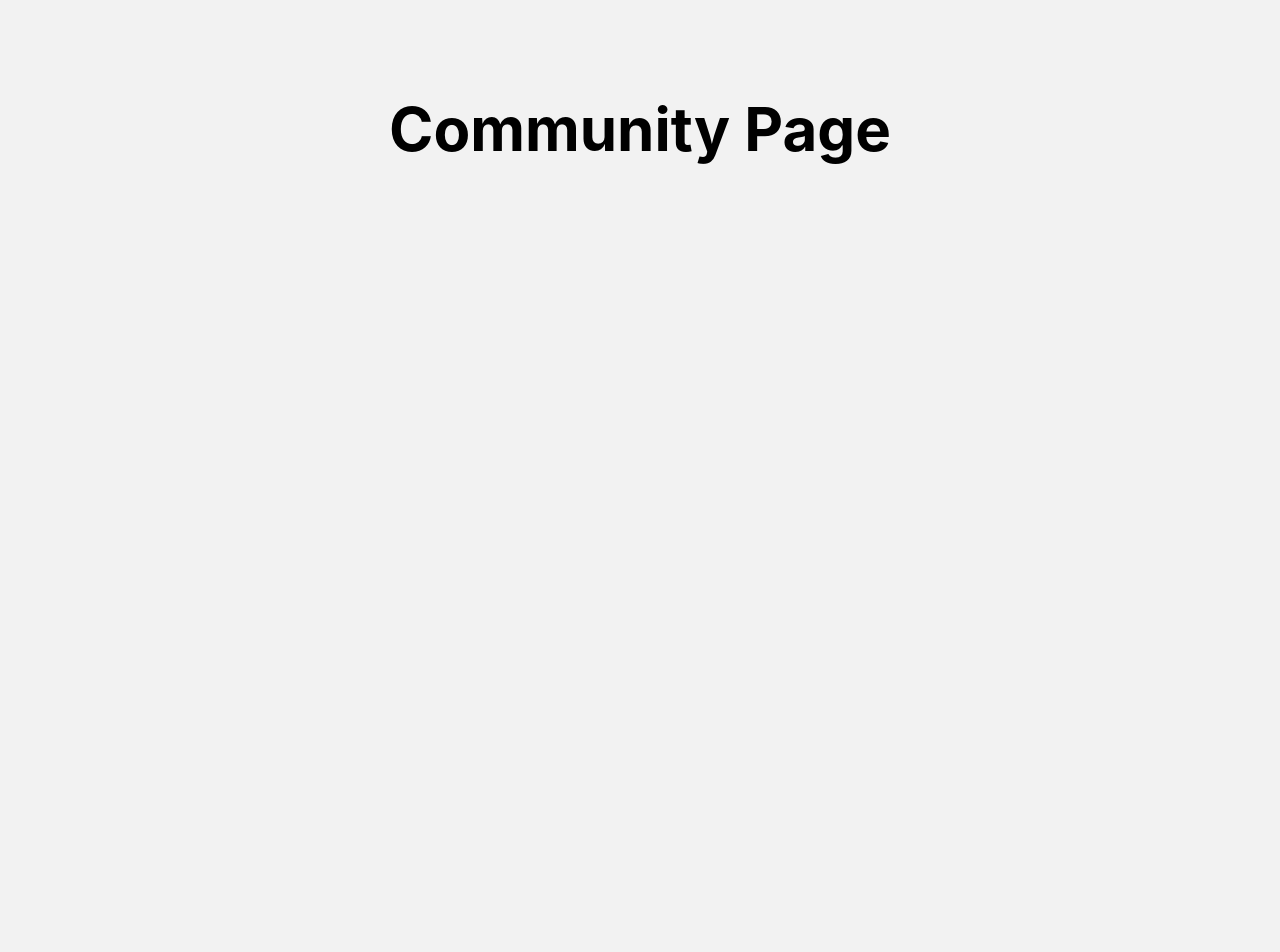
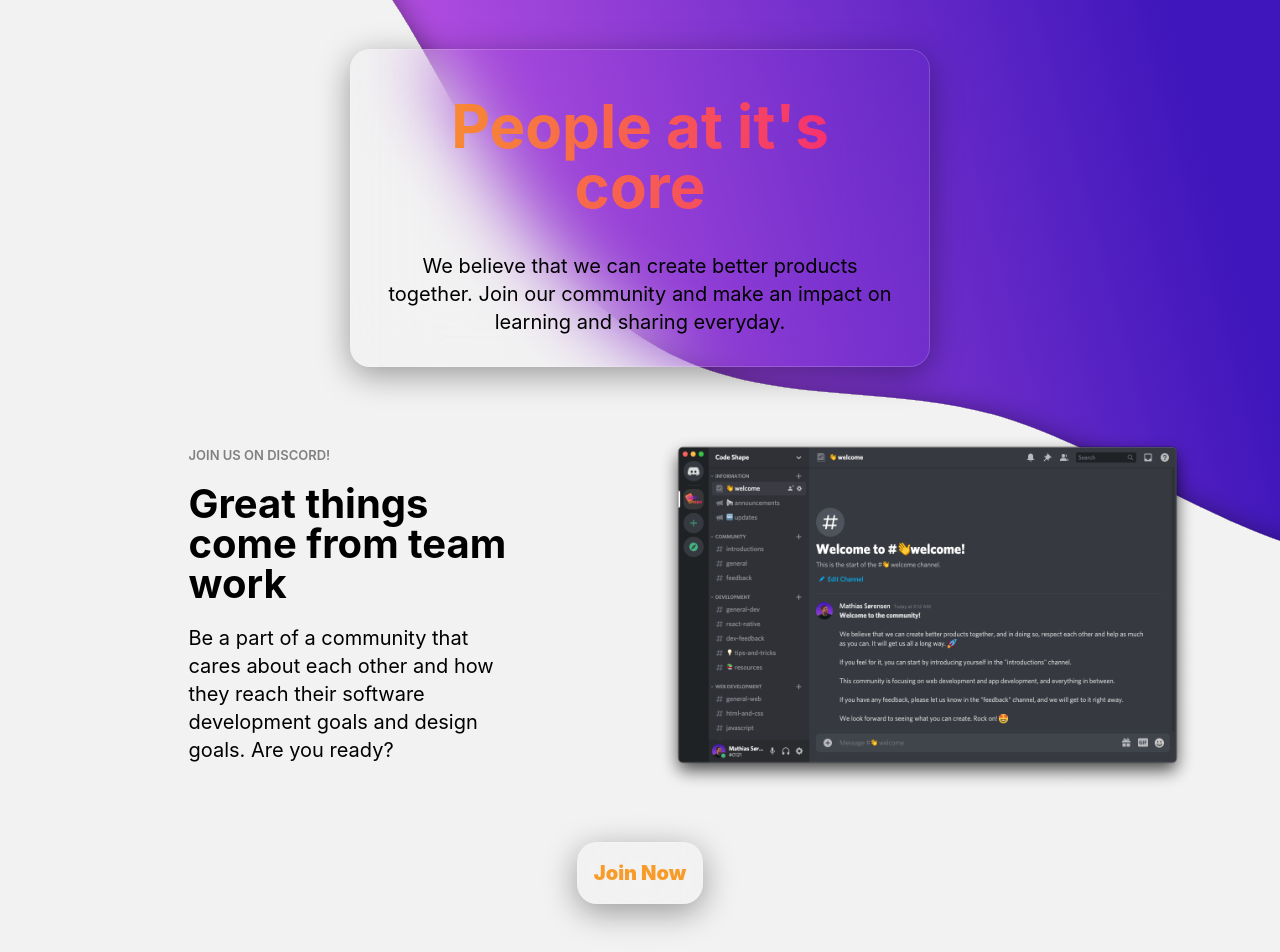
Before and after one commit to mathiassio/code-shape-website-nextjs, a Next.js app: page /community in a window 1280 px wide. Shown: the part 77-1029 px from the top of the page. Before the commit the page ends 800 px from the top, so only its background shows below. Built offline with nearby package versions, Linux system fonts and the light colour scheme.

Commit message:
Adding Community Page Content

```diff
--- /dev/null
+++ b/src/components/backgrounds/HeaderBackground.jsx
@@ -0,0 +1,20 @@
+import React from "react";
+import styled from "styled-components";
+
+const Wrapper = styled.div``;
+
+const Image = styled.img`
+  position: absolute;
+  right: 0;
+  top: 0;
+  z-index: -1;
+`;
+
+export default function HeaderBackground(props) {
+  const { image } = props;
+  return (
+    <Wrapper>
+      <Image src={image || "../images/logo/logo.svg"} />
+    </Wrapper>
+  );
+}
--- /dev/null
+++ b/src/components/buttons/GlassButton.jsx
@@ -0,0 +1,63 @@
+import Link from "next/link";
+import React from "react";
+import styled from "styled-components";
+import { BodyMain } from "../styles/TextStyles";
+
+export default function GlassButton(props) {
+  const { link, title, titleColor } = props;
+  return (
+    <Link href={link || "/"} target="_blank" key={props}>
+      <Wrapper>
+        <Title titleColor={titleColor}>{title || "Join Now!"}</Title>
+      </Wrapper>
+    </Link>
+  );
+}
+
+const Wrapper = styled.div`
+  max-width: 15rem;
+  min-height: 3rem;
+  padding: 1rem;
+  display: grid;
+  justify-content: center;
+  align-items: center;
+  grid-gap: 1.25rem;
+  border-radius: 1.25rem;
+  box-shadow: 0 8px 32px 0 rgba(0, 0, 0, 0.37);
+  margin-left: 1rem;
+  margin-right: 1rem;
+
+  @supports (backdrop-filter: blur(40px)) or
+    (-webkit-backdrop-filter: blur(40px)) {
+    opacity: 0, 5;
+    background-color: transparent;
+    -webkit-backdrop-filter: blur(40px);
+    backdrop-filter: blur(40px);
+    border: 1px solid rgba(255, 255, 255, 0.18);
+  }
+
+  @-moz-document url-prefix() {
+    background-color: rgba(242, 242, 242, 0.7);
+    @media (prefers-color-scheme: dark) {
+      background-color: rgba(50, 50, 52, 0.7);
+    }
+  }
+
+  *,
+  & {
+    transition: 1s cubic-bezier(0.075, 0.82, 0.165, 1);
+  }
+
+  :hover {
+    transform: translateY(-3px);
+
+    .icon {
+      transform: scale(1.2);
+    }
+  }
+`;
+
+const Title = styled(BodyMain)`
+  font-weight: 900;
+  color: ${(props) => props.titleColor || "white"};
+`;
--- /dev/null
+++ b/src/components/intros/CommunityIntro.jsx
@@ -0,0 +1,59 @@
+import React from "react";
+import styled from "styled-components";
+import Image from "next/image";
+import IntroText from "../intros/IntroText";
+import GlassButton from "../buttons/GlassButton";
+
+const Wrapper = styled.div`
+  margin-top: 4rem;
+`;
+
+const ContentWrapper = styled.div`
+  max-width: 70rem;
+  padding: 3.125rem auto;
+  margin: 0 auto;
+  display: grid;
+  grid-template-columns: repeat(auto-fit, minmax(22.5rem, 1fr));
+  grid-gap: 1.875rem;
+`;
+
+const ImageWrapper = styled.div`
+  display: grid;
+  align-content: center;
+`;
+
+const ButtonWrapper = styled.div`
+  padding: 3rem;
+  display: grid;
+  justify-content: center;
+  align-items: center;
+`;
+
+export default function CommunityWithImage() {
+  return (
+    <Wrapper>
+      <ContentWrapper>
+        <IntroText
+          intro="Join us on Discord!"
+          title="Great things come from team work"
+          description="Be a part of a community that cares about each other and how they reach their software development goals and design goals. Are you ready?"
+        />
+        <ImageWrapper>
+          <Image
+            src="/images/screenshots/discord_community.png"
+            alt="Discord App"
+            width={600}
+            height={400}
+          />
+        </ImageWrapper>
+      </ContentWrapper>
+      <ButtonWrapper>
+        <GlassButton
+          title="Join Now"
+          link="https://discord.gg/rUV9mYWV8K"
+          titleColor="#F89B29"
+        />
+      </ButtonWrapper>
+    </Wrapper>
+  );
+}
--- /dev/null
+++ b/src/components/intros/GlassGradientIntro.jsx
@@ -0,0 +1,75 @@
+import React from "react";
+import styled from "styled-components";
+import { H1, BodyMain } from "../styles/TextStyles";
+
+const Wrapper = styled.div`
+  max-width: 40rem;
+  margin: 0 auto;
+`;
+
+const ContentWrapper = styled.div`
+  display: grid;
+  grid-gap: 1.875rem;
+  padding: 1.875rem;
+  margin: 1.875rem;
+  border-radius: 1.25rem;
+  box-shadow: 0 8px 32px 0 rgba(0, 0, 0, 0.37);
+
+  @supports (backdrop-filter: blur(40px)) or
+    (-webkit-backdrop-filter: blur(40px)) {
+    opacity: 0, 5;
+    background-color: transparent;
+    -webkit-backdrop-filter: blur(40px);
+    backdrop-filter: blur(40px);
+    border: 1px solid rgba(255, 255, 255, 0.18);
+  }
+
+  @-moz-document url-prefix() {
+    background-color: rgba(242, 242, 242, 0.7);
+    @media (prefers-color-scheme: dark) {
+      background-color: rgba(50, 50, 52, 0.7);
+    }
+  }
+`;
+
+const TextWrapper = styled.div`
+  display: grid;
+  gap: 1.25rem;
+  justify-self: center;
+  align-items: center;
+`;
+
+const Title = styled(H1)`
+  margin: 0 auto;
+  padding: 1rem;
+  text-align: center;
+  background: ${(props) =>
+    props.gradientColor ||
+    "-webkit-linear-gradient(left, #f89b29, #ff489a, #a255ff, #3a13b8)"};
+  -webkit-background-clip: text;
+  -webkit-text-fill-color: transparent;
+`;
+
+const Description = styled(BodyMain)`
+  margin: 0 auto;
+  text-align: center;
+`;
+
+export default function GradientIntro(props) {
+  const { title, description, gradientColor } = props;
+  return (
+    <Wrapper>
+      <ContentWrapper>
+        <TextWrapper>
+          <Title gradientColor={gradientColor}>
+            {title || "Create with Code"}
+          </Title>
+          <Description>
+            {description ||
+              "People worldwide come here to learn more about how to create amazing things that change the way we interact with each other. We look forward to seeing what you can make!"}
+          </Description>
+        </TextWrapper>
+      </ContentWrapper>
+    </Wrapper>
+  );
+}
--- /dev/null
+++ b/src/components/intros/IntroText.jsx
@@ -0,0 +1,49 @@
+import React from "react";
+import styled from "styled-components";
+import { BodyMain, H2, SmallText2 } from "../styles/TextStyles";
+
+const Wrapper = styled.div``;
+
+const ContentWrapper = styled.div`
+  max-width: 77rem;
+  padding: 3.125rem auto;
+  margin: 0 auto;
+  display: grid;
+  grid-template-columns: repeat(auto-fit, minmax(22.5rem, 1fr));
+  grid-gap: 1.875rem;
+`;
+
+const TextWrapper = styled.div`
+  max-width: 22.5rem;
+  display: grid;
+  gap: 1.25rem;
+  justify-self: center;
+  align-items: center;
+  padding: 1rem;
+`;
+
+const Intro = styled(SmallText2)`
+  color: gray;
+`;
+
+const Title = styled(H2)``;
+
+const Description = styled(BodyMain)``;
+
+export default function IntroText(props) {
+  const { intro, title, description } = props;
+  return (
+    <Wrapper>
+      <ContentWrapper>
+        <TextWrapper>
+          <Intro>{intro || "The wait will be over soon"}</Intro>
+          <Title>{title || "Great things take time"}</Title>
+          <Description>
+            {description ||
+              "Check in again soon to discover more content. In the meantime you are more than welcome to contact us for any questions you might have."}
+          </Description>
+        </TextWrapper>
+      </ContentWrapper>
+    </Wrapper>
+  );
+}
--- a/src/pages/community.jsx
+++ b/src/pages/community.jsx
@@ -1,24 +1,25 @@
-import Head from "next/head";
+import React from "react";
 import styled from "styled-components";
-import { H1 } from "../components/styles/TextStyles";
+import GlassGradientIntro from "../components/intros/GlassGradientIntro";
+import CommunityIntro from "../components/intros/CommunityIntro";
+import HeaderBackground from "../components/backgrounds/HeaderBackground";
 
 const Wrapper = styled.div`
-  margin-top: 10rem;
+  max-width: 70rem;
+  margin: 0 auto;
+  padding-top: 6rem;
 `;
 
-const PageName = styled(H1)`
-  text-align: center;
-  padding: 1rem;
-`;
-
-export default function Community() {
+export default function CommunityPage() {
   return (
     <Wrapper>
-      <Head>
-        <title>Code Shape - Community</title>
-        <link rel="icon" href="/favicon.ico" />
-      </Head>
-      <PageName>Community Page</PageName>
+      <HeaderBackground image="../images/blobs/HeaderBlob03.svg" />
+      <GlassGradientIntro
+        title="People at it's core"
+        description="We believe that we can create better products together. Join our community and make an impact on learning and sharing everyday."
+        gradientColor="-webkit-linear-gradient(left, #F89929, #F5217B)"
+      />
+      <CommunityIntro />
     </Wrapper>
   );
 }
```
